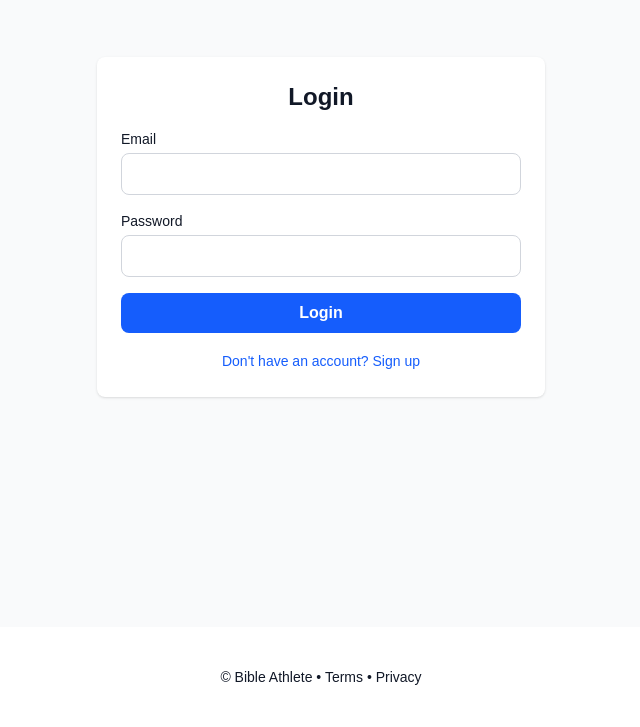
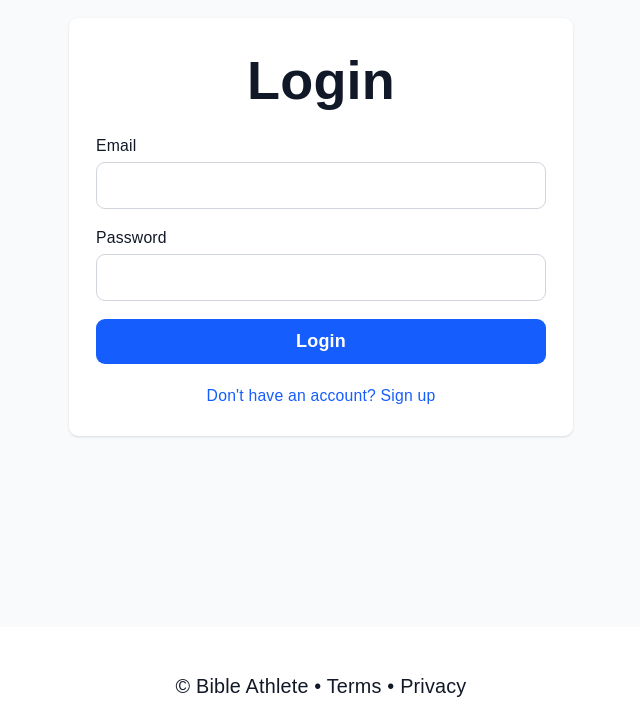
Before and after one commit to sdasent25/bible-mastery-app, a Next.js app: page /login in a window 1280 px wide. Shown: the part 173-900 px from the top of the page, without its empty margins (319-959 px from the left). Built offline with nearby package versions, Linux system fonts and the light colour scheme; no server answers.

Commit message:
Super polish pass (global typography + scale + depth)

```diff
--- a/app/dashboard/page.tsx
+++ b/app/dashboard/page.tsx
@@ -331,7 +331,7 @@ export default function Dashboard() {
           <h1 className="mb-4 text-3xl font-bold">Dashboard</h1>
           <div className="rounded-xl bg-slate-900 p-4 text-white shadow-[0_0_25px_rgba(59,130,246,0.15)] mb-6">
             <p className="text-sm text-slate-400">Level</p>
-            <p className="text-2xl font-bold">Level {level}</p>
+            <p className="text-4xl font-bold">Level {level}</p>
             <p className="text-sm text-slate-400 mt-1">
               XP: {totalXp} / {(level * 100)}
             </p>
@@ -353,7 +353,7 @@ export default function Dashboard() {
 
               <button
                 onClick={() => router.push(`/quiz?segment=${nextSegment}`)}
-                className="w-full rounded-xl bg-blue-600 py-4 text-lg font-bold text-white shadow-lg transition-all duration-200 hover:bg-blue-500 hover:scale-[1.02] hover:shadow-blue-500/30"
+                className="button-primary w-full rounded-xl py-6 px-6 text-xl font-bold text-white shadow-lg transition-all duration-200 hover:bg-blue-500 hover:scale-[1.02] hover:shadow-blue-500/30"
               >
                 Continue → {nextSegment.replace(/_/g, " ")}
               </button>
--- a/app/globals.css
+++ b/app/globals.css
@@ -19,10 +19,34 @@
   }
 }
 
+html {
+  font-size: 18px;
+}
+
 body {
   background: var(--background);
   color: var(--foreground);
   font-family: Arial, Helvetica, sans-serif;
+  letter-spacing: 0.2px;
+}
+
+h1 {
+  font-size: 3rem;
+  font-weight: 700;
+}
+
+h2 {
+  font-size: 2.25rem;
+  font-weight: 600;
+}
+
+h3 {
+  font-size: 1.5rem;
+  font-weight: 600;
+}
+
+p {
+  font-size: 1.1rem;
 }
 
 /* 🔥 HARD OVERRIDE FOR TAILWIND TEXT COLORS */
@@ -33,6 +57,36 @@ body {
 /* ensure readability for cards */
 .bg-white {
   color: #111827 !important;
+}
+
+.section {
+  margin-top: 2rem;
+}
+
+.card {
+  padding: 2rem;
+  border-radius: 1rem;
+}
+
+.button-primary {
+  background: linear-gradient(to bottom right, #3b82f6, #2563eb);
+  box-shadow: 0 6px 0 rgba(30,64,175,0.9);
+  transition: all 0.15s ease;
+}
+
+.button-primary:hover {
+  transform: translateY(-2px);
+}
+
+.button-primary:active {
+  transform: translateY(2px);
+  box-shadow: 0 2px 0 rgba(30,64,175,0.9);
+}
+
+.card-depth {
+  background: #0f172a;
+  border: 1px solid rgba(255,255,255,0.05);
+  box-shadow: 0 10px 30px rgba(0,0,0,0.4);
 }
 
 @keyframes float {
@@ -58,7 +112,7 @@ body {
 
 @keyframes correct {
   0% { transform: scale(1); }
-  50% { transform: scale(1.05); }
+  50% { transform: scale(1.08); }
   100% { transform: scale(1); }
 }
 
@@ -104,11 +158,11 @@ body {
   }
   50% {
     opacity: 1;
-    transform: translateY(-10px) scale(1.1);
+    transform: translateY(-15px) scale(1.2);
   }
   100% {
     opacity: 0;
-    transform: translateY(-25px) scale(1);
+    transform: translateY(-35px) scale(1);
   }
 }
 
--- a/app/quiz/page.tsx
+++ b/app/quiz/page.tsx
@@ -840,17 +840,17 @@ export default function QuizPage() {
 
             <div className="h-3 rounded-full bg-slate-800">
               <div
-                className="transition-all duration-500 ease-out h-3 rounded-full bg-blue-500 shadow-[0_0_10px_rgba(59,130,246,0.5)]"
+                className="transition-all duration-500 ease-out h-4 rounded-full bg-blue-500 shadow-[0_0_15px_rgba(59,130,246,0.6)]"
                 style={{ width: `${progress}%` }}
               />
             </div>
 
             <div
               key={currentQuestion.id}
-              className={`animate-[fadeIn_0.3s_ease] rounded-2xl border border-white/5 p-8 shadow-xl shadow-[0_0_30px_rgba(59,130,246,0.1)] ${
+              className={`animate-[fadeIn_0.3s_ease] bg-slate-900 rounded-2xl p-10 shadow-xl border border-white/5 ${
                 currentQuestion.difficulty === 'scholar'
-                  ? 'border-2 border-yellow-500 bg-slate-900'
-                  : 'bg-slate-900/95'
+                  ? 'border-2 border-yellow-500'
+                  : ''
               }`}
             >
               {currentQuestion.difficulty === 'scholar' && (
@@ -859,17 +859,17 @@ export default function QuizPage() {
                 </div>
               )}
 
-              <div className="mb-3 flex justify-center">
+              <div className="flex justify-center mb-3">
                 {streak > 0 && (
-                  <div className="flex items-center gap-2 rounded-full border border-orange-500/20 bg-orange-500/10 px-4 py-1 text-sm font-semibold text-orange-300">
+                  <div className="px-4 py-2 rounded-full bg-orange-500/10 border border-orange-400/30 text-orange-400 font-bold text-lg animate-pop">
                     🔥 Streak {streak}
                   </div>
                 )}
               </div>
 
               {combo >= 2 && (
-                <div className="text-orange-400 text-center font-bold mb-2 animate-pop">
-                  🔥 {combo} in a row!
+                <div className="text-orange-400 text-center font-bold text-xl mb-3 animate-pop">
+                  ⚡ {combo} combo!
                 </div>
               )}
 
@@ -884,13 +884,13 @@ export default function QuizPage() {
                           ? "super"
                           : "idle"
                   }
-                  size={64}
+                  size={72}
                 />
               </div>
 
               <div className="relative flex justify-center">
                 {showXp && (
-                  <div className="absolute text-green-400 font-bold text-xl animate-xp-pop">
+                  <div className="absolute text-green-400 font-bold text-2xl animate-xp-pop">
                     +10 XP
                   </div>
                 )}
@@ -903,12 +903,12 @@ export default function QuizPage() {
                 </div>
               )}
 
-              <h3 className="mb-3 text-center text-2xl font-semibold leading-relaxed text-white md:text-3xl">
+              <h3 className="text-5xl font-bold leading-tight text-center mb-8">
                 {currentQuestion.question}
               </h3>
 
               {currentQuestion.reference && (
-                <p className="mb-6 text-center text-sm text-slate-400">
+                <p className="text-base text-slate-300 text-center mb-4">
                   {currentQuestion.reference}
                 </p>
               )}
@@ -927,14 +927,17 @@ export default function QuizPage() {
                 {currentQuestion.options.map((answer, index) => {
                   let buttonClass = `
                     w-full text-left
-                    py-5 px-6
-                    rounded-xl
+                    py-8 px-6
+                    rounded-2xl
                     border border-white/10
                     bg-slate-900
+                    text-2xl font-medium
                     transition-all duration-200
                     hover:bg-slate-800
                     hover:scale-[1.03]
+                    hover:shadow-lg
                     active:scale-95
+                    button-primary
                     focus:outline-none focus:ring-2 focus:ring-blue-500
                   `;
                   let label = '';
@@ -960,7 +963,7 @@ export default function QuizPage() {
                   }
 
                   if (showResult === "correct" && index === currentQuestion.correctIndex) {
-                    buttonClass += ' bg-green-500/20 border-green-400 animate-correct';
+                    buttonClass += ' bg-green-500/20 border-green-400 animate-correct shadow-[0_0_20px_rgba(34,197,94,0.5)]';
                   }
 
                   if (showResult === "wrong" && selectedAnswer === index) {
@@ -976,8 +979,8 @@ export default function QuizPage() {
                       aria-label={`Answer option ${index + 1}: ${answer}`}
                     >
                       <div className="flex items-center justify-between gap-4">
-                        <span className="text-base font-medium">
-                          <span className="font-bold mr-3">
+                        <span>
+                          <span className="font-bold text-xl mr-4">
                             {["A", "B", "C", "D"][index]}.
                           </span>
                           {answer}
@@ -1040,16 +1043,25 @@ export default function QuizPage() {
       </div>
 
       <div className="w-80 p-6 hidden xl:flex flex-col gap-4 border-l border-white/5 relative z-10">
-        <div className="bg-slate-900 p-4 rounded-xl border border-white/5">
+        <div className="bg-slate-900 p-4 rounded-xl border border-white/5 text-lg font-semibold">
           🔥 Streak: {streak}
+          <div className="mt-2 h-2 bg-slate-800 rounded-full">
+            <div className="h-2 bg-blue-500 rounded-full w-[60%]" />
+          </div>
         </div>
 
-        <div className="bg-slate-900 p-4 rounded-xl border border-white/5">
+        <div className="bg-slate-900 p-4 rounded-xl border border-white/5 text-lg font-semibold">
           ⚡ Combo: {combo}
+          <div className="mt-2 h-2 bg-slate-800 rounded-full">
+            <div className="h-2 bg-blue-500 rounded-full w-[60%]" />
+          </div>
         </div>
 
-        <div className="bg-slate-900 p-4 rounded-xl border border-white/5">
+        <div className="bg-slate-900 p-4 rounded-xl border border-white/5 text-lg font-semibold">
           🎯 Keep going to level up
+          <div className="mt-2 h-2 bg-slate-800 rounded-full">
+            <div className="h-2 bg-blue-500 rounded-full w-[60%]" />
+          </div>
         </div>
       </div>
     </div>
--- a/components/journey/JourneyNode.tsx
+++ b/components/journey/JourneyNode.tsx
@@ -23,7 +23,7 @@ export default function JourneyNode({
   status,
   isBoss = false
 }: JourneyNodeProps) {
-  const sizeClass = "w-24 h-24"
+  const sizeClass = "w-28 h-28"
 
   return (
     <div className="flex flex-col items-center gap-4">
@@ -59,7 +59,7 @@ export default function JourneyNode({
       </div>
       <span
         className={[
-          "mt-3 max-w-[8rem] text-center text-xl font-semibold",
+          "text-xl font-semibold mt-4 max-w-[8rem] text-center",
           labelStyles[status]
         ].join(" ")}
       >
```
